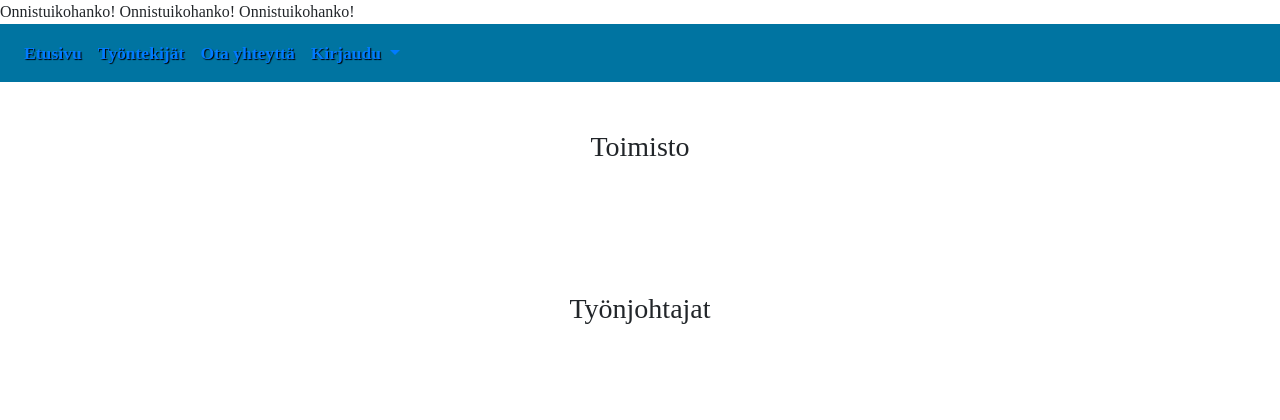
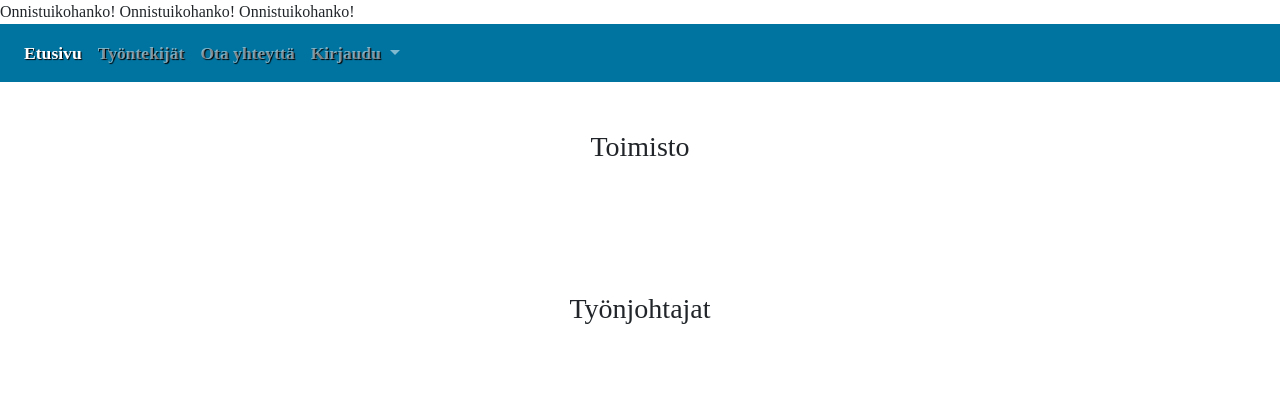
Before and after one commit to Dumbfinntales/ProjektiRepositorio, a PHP site: page /tyontekijat.php in a window 1280 px wide. Shown: the top 420 px of the page. Run offline with PHP 8.4, Linux system fonts and the light colour scheme; data comes from the database, SQL or seed files in the repository; data that the repository does not hold is empty; some libraries are stand-ins or nearby versions.

Commit message:
Update tyontekijat.php

```diff
--- a/tyontekijat.php
+++ b/tyontekijat.php
@@ -21,7 +21,7 @@
 </head>
 
 <body>
-<nav class="navbar sticky-top navbar-expand-lg">
+<nav class="navbar navbar-dark sticky-top navbar-expand-lg">
 
     <button class="navbar-toggler" type="button" data-toggle="collapse" data-target="#navbarSupportedContent" aria-controls="navbarSupportedContent" aria-expanded="false" aria-label="Toggle navigation">
       <span class="navbar-toggler-icon"></span>
```
